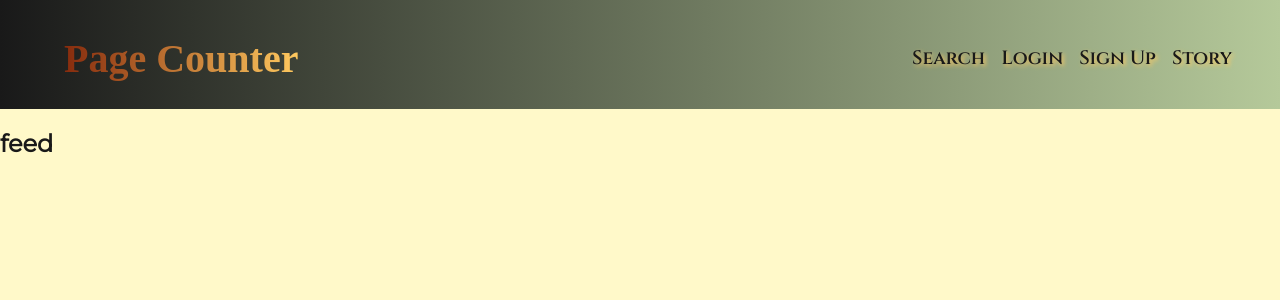
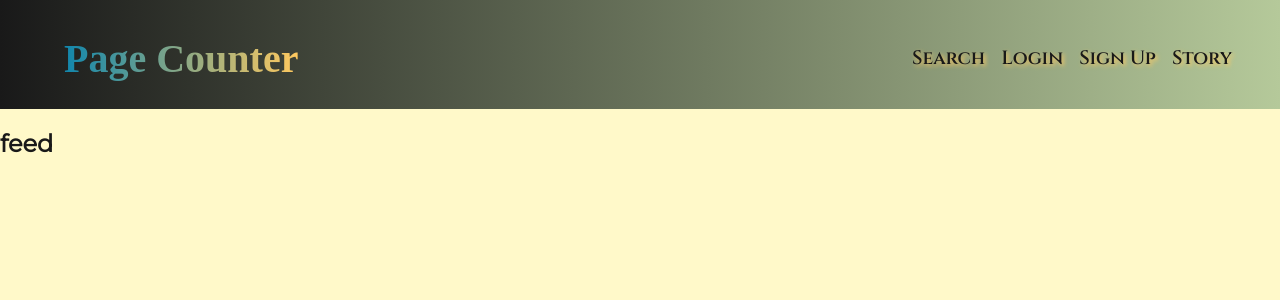
Before and after one commit to Vincenttoon/page_counter, a React (Create React App) app in the folder client/: page / in a window 1280 px wide. Shown: the top 300 px of the page. Built offline with nearby package versions, Linux system fonts and the light colour scheme; a web font is replaced by a local one.

Commit message:
nav tweaked going blue

```diff
--- a/client/src/styles/Header.scss
+++ b/client/src/styles/Header.scss
@@ -13,7 +13,8 @@
   color: $black;
 
   @include mobile {
-    flex-direction: row; /* Change flex direction for mobile */
+    flex-direction: row;
+    padding: 1rem; /* Change flex direction for mobile */
   }
 }
 
@@ -24,19 +25,20 @@
     text-decoration: none;
     text-decoration-color: $peach;
     font-family: "Sail", serif;
-    background: linear-gradient(to right, $red, $peach,);
+    background: linear-gradient(to right, $blue, $peach);
     -webkit-background-clip: text;
     color: transparent;
 
     &:hover {
-      text-shadow: 1.5px 1.5px 2px rgba($black, 0.5);
+      text-shadow: 1px 1px 1px rgba($black, 0.25);
     }
 
     @include mobile {
       align-self: center; /* Center the logo vertically for mobile */
       margin-bottom: 1rem;
       margin-top: 1rem;
-      margin-left: 4.5rem; /* Add space below logo on mobile */
+      margin-left: 3.25rem;
+      padding-right: .25rem /* Add space below logo on mobile */
     }
   }
 }
@@ -93,16 +95,19 @@
 
 .mobile-nav-div {
   margin-right: 1rem;
-  margin-top: 0.5rem;
+  margin-top: 0.7rem;
   font-size: 2rem;
   color: $black;
 }
 
 .mobile-nav-link {
   color: $black;
-  text-shadow: 1px 1px 2px rgba($red, 0.5);
+  text-shadow: 1px 1px 2px rgba($blue, 0.5);
+  text-decoration: none;
 }
 
 .mobile-nav-link:active {
   color: $green;
+  text-decoration: underline;
+  text-decoration-color: $blue;
 }
--- a/client/src/styles/_colors.scss
+++ b/client/src/styles/_colors.scss
@@ -1,6 +1,7 @@
 $green: #B5C99A;
-$red: #862b0D;
+$blue: #1186ac;
 $light: #FFF9c9;
 $peach: #FFC95F;
 $white: #F4F3F3;
 $black: #191919;
+$darkBrown: #522407;
```
